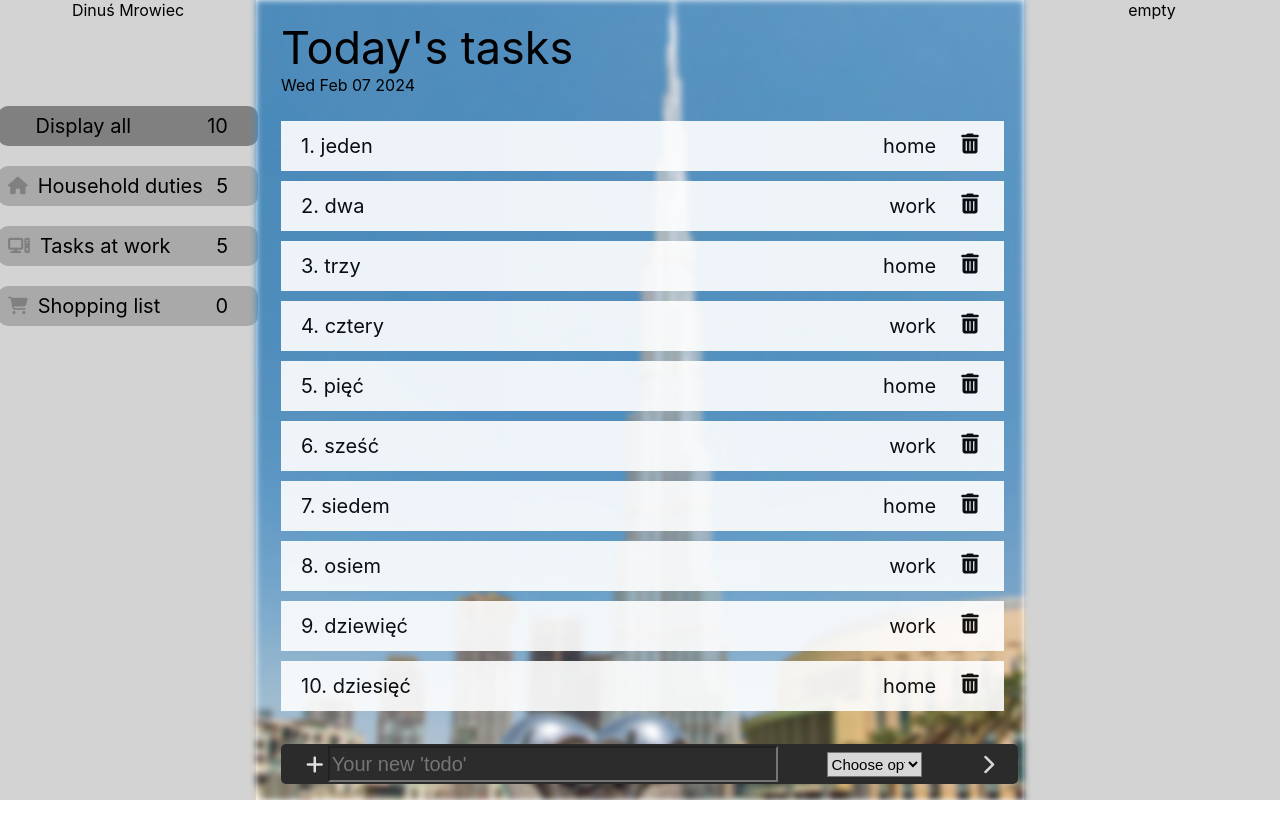
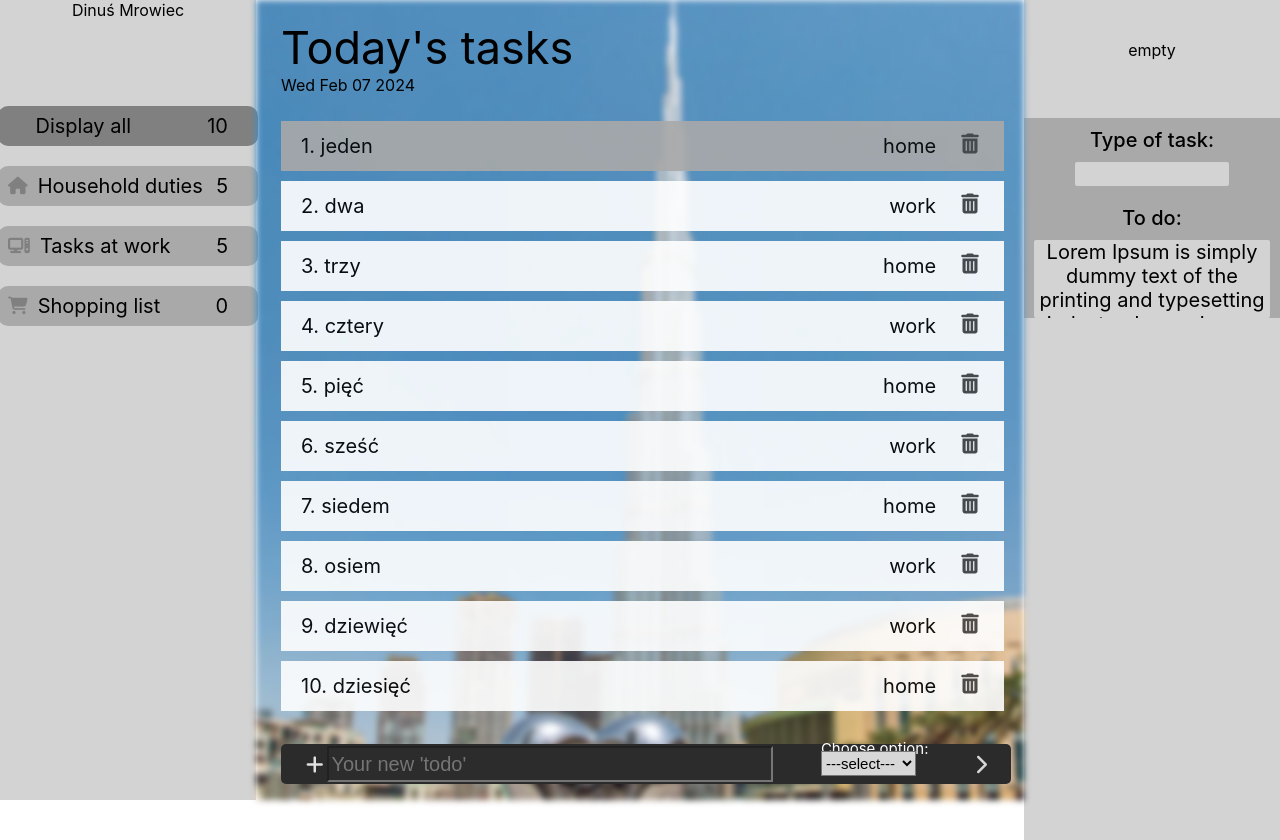
Before and after one commit to Wiktoria-Wolczyk/todolist, a React (Create React App) app: page / in a window 1280 px wide. Before the commit the page ends 800 px from the top, so only its background shows below. Built offline with nearby package versions, Linux system fonts and the light colour scheme.

Commit message:
Created RightSidebar with "type of task" and "to do" text area

```diff
--- a/src/App.js
+++ b/src/App.js
@@ -28,6 +28,10 @@ const taskGroupList = [
 export function App() {
   const [taskArr, setTaskArr] = useState(constantTasks);
   const [clickedGroup, setClickedGroup] = useState(taskGroupList[0].choice);
+  const [clickedTaskId, setClickedTaskId] = useState(0);
+  const [clickedTaskChoice, setClickedTaskChoice] = useState(
+    constantTasks[0].choice
+  );
 
   return (
     <div className="App">
@@ -48,9 +52,16 @@ export function App() {
           taskArr={taskArr}
           setTaskArr={setTaskArr}
           clickedGroup={clickedGroup}
+          clickedTaskId={clickedTaskId}
+          setClickedTaskId={setClickedTaskId}
         />
       </main>
-      <RightSidebar />
+      <RightSidebar
+        taskArr={taskArr}
+        setTaskArr={setTaskArr}
+        clickedTaskChoice={clickedTaskChoice}
+        setClickedTaskChoice={setClickedTaskChoice}
+      />
     </div>
   );
 }
--- a/src/components/Sidebar/Right/RightSidebar.jsx
+++ b/src/components/Sidebar/Right/RightSidebar.jsx
@@ -1,15 +1,27 @@
-export const RightSidebar = () => {
+import { RightSidebarCss } from "./RightSidebarCss.css";
+
+export const RightSidebar = (
+  clickedTaskChoice,
+  setClickedTaskChoice,
+  taskArr,
+  setTaskArr
+) => {
   return (
-    <div
-      style={{
-        backgroundColor: "lightgrey",
-        width: '20%',
-        height: '100%',
-        display: "flex",
-        justifyContent: "center",
-      }}
-     >
-    empty
+    <div className="rightSidebar-Background">
+      empty
+      <div className="display-Selected-Task">
+        <label className="label-TypeOfTask">Type of task:</label>
+        <div className="typeofTaskDiv"></div>
+        <label className="label-TextTodo">To do:</label>
+        <div className="todoDiv">
+          Lorem Ipsum is simply dummy text of the printing and typesetting
+          industry. Lorem Ipsum has been the industry's standard dummy text ever
+          since the 1500s, when an unknown printer took a galley of type and
+          scrambled it to make a type specimen book. It has survived not only
+          five centuries, but also the leap into electronic typesetting,
+          remaining essentially unchanged.
+        </div>
+      </div>
     </div>
-  )
-}
+  );
+};
--- /dev/null
+++ b/src/components/Sidebar/Right/RightSidebarCss.css
@@ -0,0 +1,56 @@
+.rightSidebar-Background {
+  background-color: lightgrey;
+  width: 20%;
+  height: 100%;
+  display: flex;
+  flex-direction: column;
+  justify-content: flex-start;
+  align-items: center;
+  padding-top: 40px;
+}
+.display-Selected-Task {
+  display: flex;
+  flex-direction: column;
+  align-items: center;
+  background-color: darkgrey;
+  width: 100%;
+  height: 25%;
+  margin-top: 58px;
+}
+.label-TypeOfTask {
+  font-size: 20px;
+  margin-top: 10px;
+  margin-bottom: 10px;
+  font-weight: 500;
+}
+.typeofTaskDiv {
+  display: flex;
+  justify-content: center;
+  align-items: center;
+  width: 60%;
+  height: 15%;
+  background-color: lightgray;
+  font-size: 20px;
+  border-radius: 2px;
+}
+.label-TextTodo {
+  font-size: 20px;
+  margin-top: 20px;
+  margin-bottom: 10px;
+  font-weight: 500;
+}
+.todoDiv {
+  display: flex;
+  justify-content: flex-start;
+  align-items: flex-start;
+  padding-left: 2%;
+  padding-right: 2%;
+  width: 88%;
+  height: 50%;
+  background-color: lightgrey;
+  font-size: 20px;
+  border-radius: 2px;
+  scroll-behavior: smooth;
+  overflow-wrap: anywhere;
+  overflow-y: auto;
+}
--- a/src/components/Tasks.jsx
+++ b/src/components/Tasks.jsx
@@ -1,7 +1,13 @@
 import { useState } from "react";
 import backgroundphoto from "./backgroundphoto.jpg";
 
-export const Tasks = ({ taskArr, setTaskArr, clickedGroup }) => {
+export const Tasks = ({
+  taskArr,
+  setTaskArr,
+  clickedGroup,
+  clickedTaskId,
+  setClickedTaskId,
+}) => {
   console.log(123, clickedGroup);
   const [text, setText] = useState("");
 
@@ -10,6 +16,7 @@ export const Tasks = ({ taskArr, setTaskArr, clickedGroup }) => {
   let date = new Date();
 
   const [selectChoice, setSelectChoice] = useState("");
+  // const [colorOfTask, setColorOfTask] = useState(true);
 
   // console.log(taskArr.length);
   console.log(taskArr);
@@ -73,7 +80,15 @@ export const Tasks = ({ taskArr, setTaskArr, clickedGroup }) => {
                 }
               })
               .map((task, index) => (
-                <li className="taskItem" key={task.id}>
+                <li
+                  className="taskItem"
+                  key={task.id}
+                  onClick={() => setClickedTaskId(task.id)}
+                  style={{
+                    backgroundColor:
+                      clickedTaskId === task.id ? "darkgrey" : "white",
+                  }}
+                >
                   <div
                     style={{
                       display: "flex",
@@ -90,7 +105,9 @@ export const Tasks = ({ taskArr, setTaskArr, clickedGroup }) => {
                         setTaskArr(taskArr.filter((t) => t.id !== task.id));
                       }}
                       className="fa-solid fa-trash-can"
-                      style={{ color: "#000000" }}
+                      style={{
+                        color: "#424242",
+                      }}
                     ></i>
                   </div>
                 </li>
@@ -103,7 +120,7 @@ export const Tasks = ({ taskArr, setTaskArr, clickedGroup }) => {
               display: "flex",
               flexDirection: "row",
               alignItems: "center",
-              width: "96%",
+              width: "95%",
               height: "5%",
             }}
           >
@@ -127,12 +144,27 @@ export const Tasks = ({ taskArr, setTaskArr, clickedGroup }) => {
                 position: "absolute",
               }}
             />
+            <label
+              value=""
+              className="label-ChooseOption"
+              style={{
+                position: "absolute",
+                left: "74%",
+                bottom: "65%",
+                color: "white",
+                fontSize: 15,
+              }}
+            >
+              Choose option:
+            </label>
             <select
-              name="todos"
+              className="todos"
               id="todos-Select"
+              value={selectChoice}
               onChange={(e) => setSelectChoice(e.target.value)}
+              style={{ position: "absolute", bottom: "20%" }}
             >
-              <option value="">Choose option:</option>
+              <option value="">---select---</option>
               <option value="home">Household duties</option>
               <option value="work">Tasks at work</option>
               <option value="shop">Shopping list</option>
@@ -145,8 +177,12 @@ export const Tasks = ({ taskArr, setTaskArr, clickedGroup }) => {
                   { id: nextId++, text: text, choice: selectChoice },
                 ]);
                 setText("");
+                setSelectChoice("");
               }}
-              disabled={text === "" || selectChoice === "" ? true : false}
+              style={{
+                pointerEvents:
+                  text === "" || selectChoice === "" ? "none" : "auto",
+              }}
             ></i>
           </div>
         </div>
```
